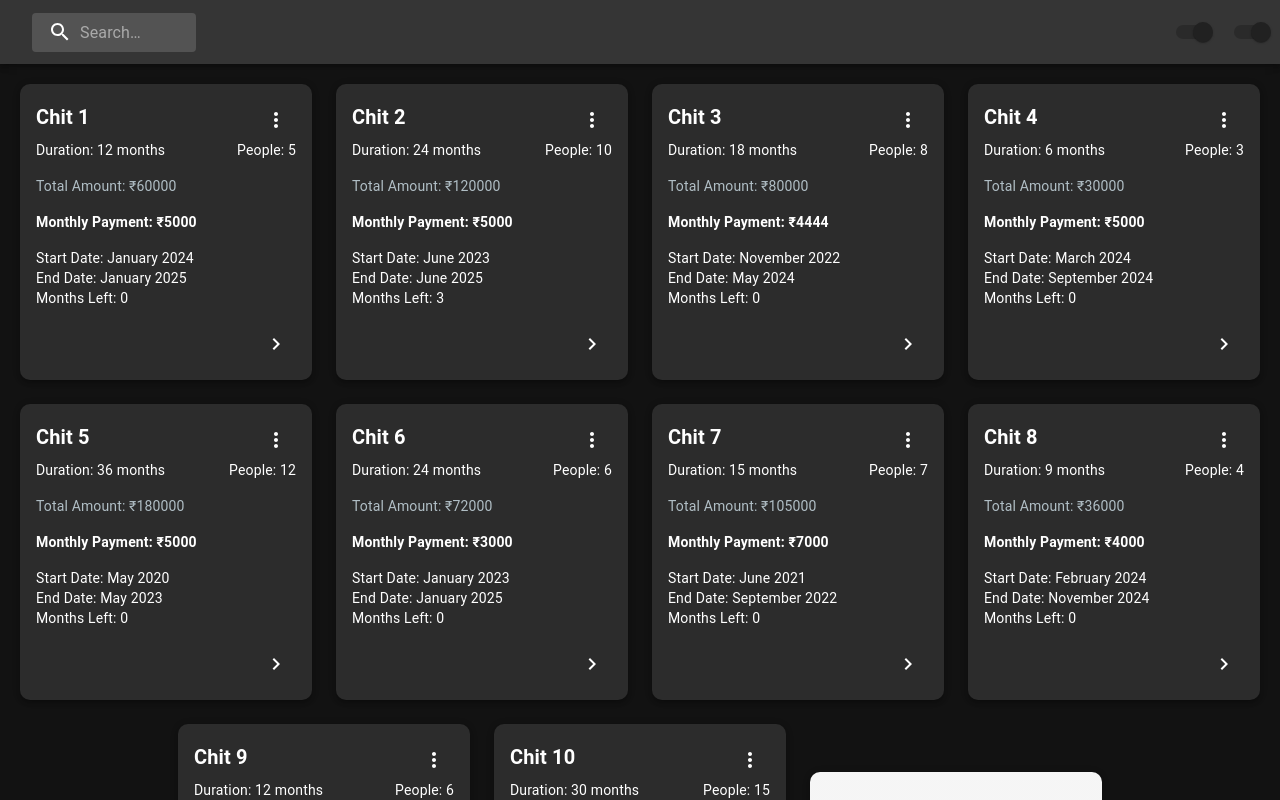
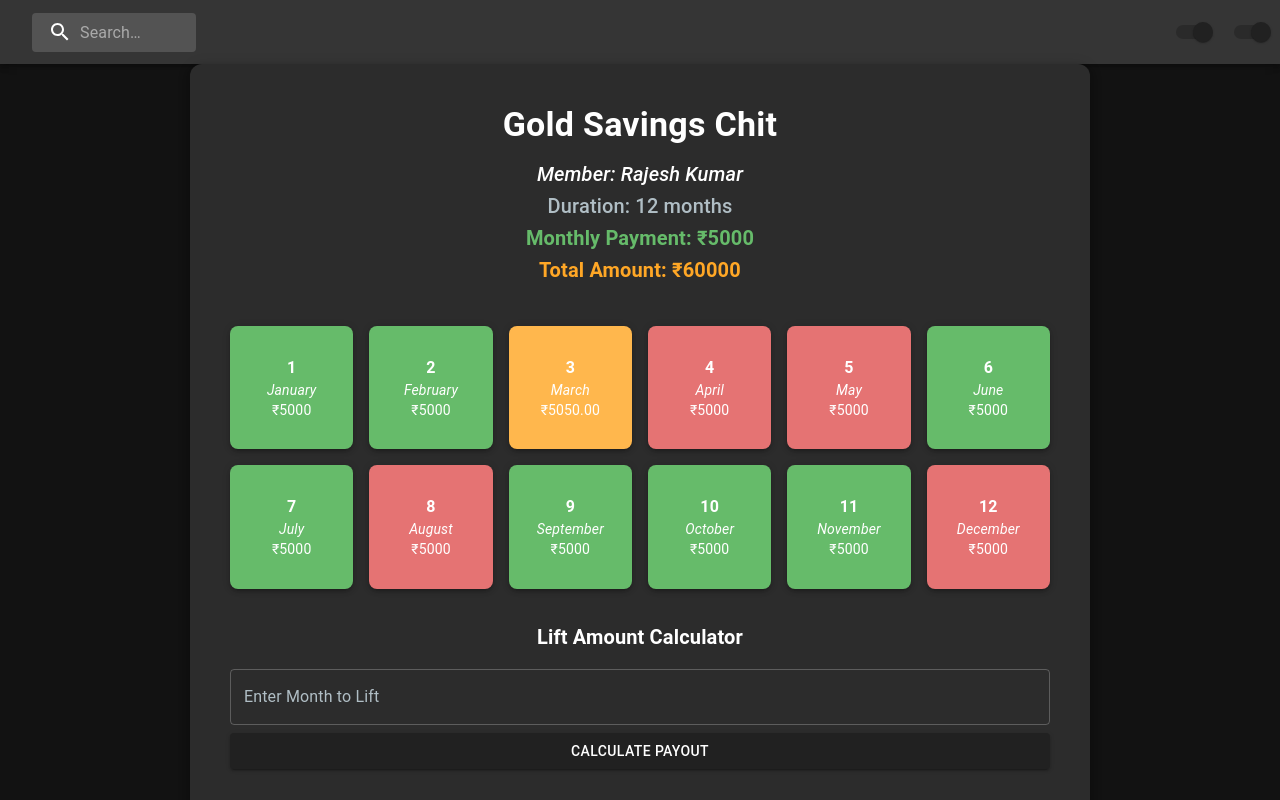
Before and after one commit to Vkashyap1729/Chit-management-app, a React (Vite) app: page /chit-member in a window 1280 px wide. Shown: the top 800 px of the page. Built offline with nearby package versions, Linux system fonts and the light colour scheme.

Commit message:
add all pages

```diff
--- a/src/App.jsx
+++ b/src/App.jsx
@@ -8,6 +8,8 @@ import LoginPage from "./pages/Login";
 import SignUpPage from "./pages/SignUp";
 import ForgotPassword from "./pages/ForgotPassword";
 import ListAllChitMembers from "./pages/ListAllChitMembers";
+import ChitMemberDetails from "./pages/ChitMemberDetails";
+
 function App() {
   const themeMode = useSelector((state) => state.theme.mode);
 
@@ -23,7 +25,7 @@ function App() {
           <Route path="/fgt-psd" element={<ForgotPassword />} />
           <Route path="/list-all-chits" element={<ListAllChits />} />
           <Route path="/list-all-members" element={<ListAllChitMembers />} />
-          <Route path="/chit-member" element={<ListAllChits />} />
+          <Route path="/chit-member" element={<ChitMemberDetails />} />
         </Routes>
       </Router>
     </ThemeProvider>
--- /dev/null
+++ b/src/pages/ChitMemberDetails.jsx
@@ -0,0 +1,187 @@
+import { useState } from "react";
+import {
+  Card,
+  CardContent,
+  Typography,
+  Grid,
+  Box,
+  Tooltip,
+  TextField,
+  Button,
+  useTheme,
+} from "@mui/material";
+import dayjs from "dayjs";
+
+// Theme-aware colors for better contrast
+const getStatusColor = (status, theme) => {
+  const isDarkMode = theme.palette.mode === "dark";
+  return {
+    paid: isDarkMode ? "#66bb6a" : "#4CAF50", // Softer green
+    unpaid: isDarkMode ? "#e57373" : "#F44336", // Softer red
+    lifted: isDarkMode ? "#ffb74d" : "#FFA500", // Softer orange
+  }[status] || (isDarkMode ? "#888" : "#ccc");
+};
+
+// Mock Data
+const mockChitMember = {
+  name: "Rajesh Kumar",
+  chitName: "Gold Savings Chit",
+  duration: 12,
+  monthlyPayment: 5000,
+  startDate: "2024-01-01",
+  payments: [
+    "paid",
+    "paid",
+    "lifted",
+    "unpaid",
+    "unpaid",
+    "paid",
+    "paid",
+    "unpaid",
+    "paid",
+    "paid",
+    "paid",
+    "unpaid",
+  ],
+};
+
+const ChitMemberDetails = () => {
+  const [liftMonth, setLiftMonth] = useState(null);
+  const [calculatedAmount, setCalculatedAmount] = useState(null);
+  const theme = useTheme(); // Get current theme mode
+
+  const handleCalculate = () => {
+    if (liftMonth !== null && liftMonth < mockChitMember.duration) {
+      const baseAmount = mockChitMember.monthlyPayment;
+      const interest = baseAmount * 0.01;
+      setCalculatedAmount(baseAmount + interest);
+    }
+  };
+
+  return (
+    <Card
+      sx={{
+        padding: 3,
+        maxWidth: 900,
+        margin: "auto",
+        boxShadow: 5,
+        borderRadius: 3,
+        backgroundColor: theme.palette.background.paper, // Adapts to light/dark mode
+      }}
+    >
+      <CardContent>
+        {/* Center Alignment */}
+        <Box textAlign="center">
+          <Typography variant="h4" fontWeight="bold" gutterBottom>
+            {mockChitMember.chitName}
+          </Typography>
+          <Typography variant="h6" fontStyle="italic" color="text.primary">
+            Member: {mockChitMember.name}
+          </Typography>
+          <Typography variant="h6" color="text.secondary">
+            Duration: {mockChitMember.duration} months
+          </Typography>
+          <Typography variant="h6" fontWeight="bold" color="success.main">
+            Monthly Payment: ₹{mockChitMember.monthlyPayment}
+          </Typography>
+          <Typography variant="h6" fontWeight="bold" color="warning.main">
+            Total Amount: ₹{mockChitMember.duration * mockChitMember.monthlyPayment}
+          </Typography>
+        </Box>
+
+        {/* Payment Grid */}
+        <Grid container spacing={2} mt={3} justifyContent="center">
+          {mockChitMember.payments.map((status, index) => {
+            const monthName = dayjs(mockChitMember.startDate)
+              .add(index, "month")
+              .format("MMMM");
+            const paymentAmount =
+              status === "lifted"
+                ? (mockChitMember.monthlyPayment * 1.01).toFixed(2)
+                : mockChitMember.monthlyPayment;
+
+            return (
+              <Grid item xs={6} sm={4} md={3} lg={2} key={index}>
+                <Tooltip
+                  title={
+                    <Box textAlign="center">
+                      <Typography variant="body2" color="text.primary">
+                        {monthName}
+                      </Typography>
+                      <Typography variant="body2" color="text.primary">
+                        ₹{paymentAmount}
+                      </Typography>
+                    </Box>
+                  }
+                  arrow
+                >
+                  <Box
+                    sx={{
+                      width: "100%",
+                      aspectRatio: 1,
+                      backgroundColor: getStatusColor(status, theme),
+                      display: "flex",
+                      flexDirection: "column",
+                      alignItems: "center",
+                      justifyContent: "center",
+                      color: "#fff",
+                      fontWeight: "bold",
+                      borderRadius: 2,
+                      boxShadow: 3,
+                      padding: 1,
+                      textAlign: "center",
+                    }}
+                  >
+                    <Typography variant="body1" fontWeight="bold">
+                      {index + 1}
+                    </Typography>
+                    <Typography variant="body2" fontStyle="italic">
+                      {monthName}
+                    </Typography>
+                    <Typography variant="body2">₹{paymentAmount}</Typography>
+                  </Box>
+                </Tooltip>
+              </Grid>
+            );
+          })}
+        </Grid>
+
+        {/* Lift Amount Calculator */}
+        <Box mt={4} textAlign="center">
+          <Typography variant="h6" fontWeight="bold">
+            Lift Amount Calculator
+          </Typography>
+          <TextField
+            label="Enter Month to Lift"
+            type="number"
+            value={liftMonth || ""}
+            onChange={(e) => setLiftMonth(Number(e.target.value))}
+            fullWidth
+            margin="normal"
+            inputProps={{ min: 1, max: mockChitMember.duration }}
+          />
+          <Button
+            variant="contained"
+            color="primary"
+            onClick={handleCalculate}
+            fullWidth
+          >
+            Calculate Payout
+          </Button>
+          {calculatedAmount && (
+            <Typography
+              variant="h5"
+              mt={2}
+              fontWeight="bold"
+              color="success.main"
+            >
+              Expected Payout: ₹{calculatedAmount.toFixed(2)}
+            </Typography>
+          )}
+        </Box>
+      </CardContent>
+    </Card>
+  );
+};
+
+export default ChitMemberDetails;
```
